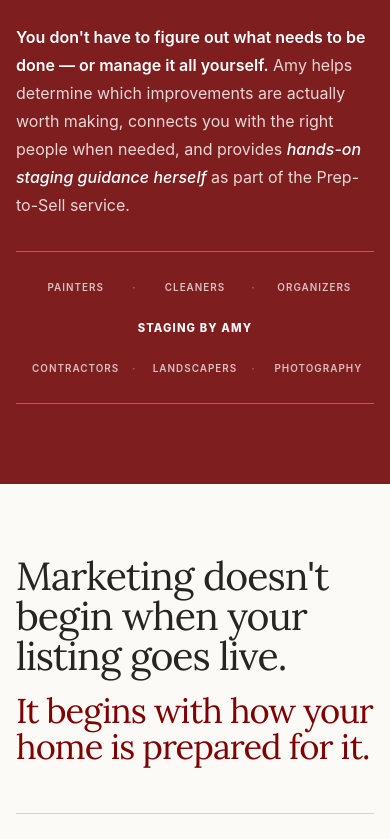
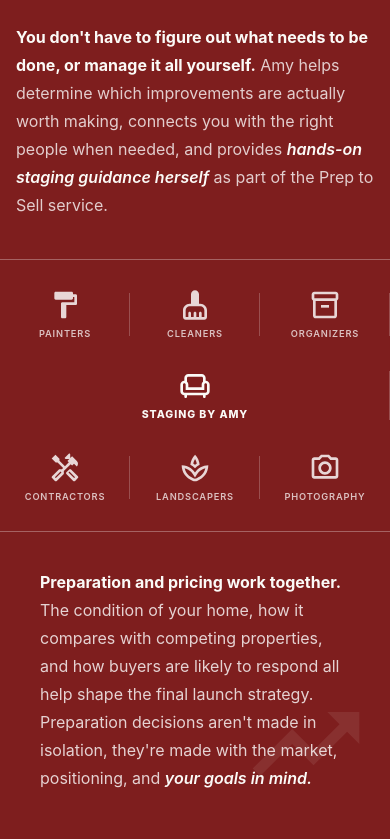
Before and after one commit to splante1060-star/amyp-realtor-website, a React (Vite) app: page /prep-to-sell in a window 390 px wide. Shown: the part 6720-7559 px from the top of the page. Built offline with nearby package versions, Linux system fonts and the light colour scheme.

Commit message:
fix: combination of PrepContractorCoordination + PrepPricing, commented out PrepToMarket

```diff
--- a/src/components/prep-to-sell/PrepContractorCoordinationSection.tsx
+++ b/src/components/prep-to-sell/PrepContractorCoordinationSection.tsx
@@ -1,11 +1,42 @@
+import FormatPaintRoundedIcon from "@mui/icons-material/FormatPaintRounded";
+import CleaningServicesRoundedIcon from "@mui/icons-material/CleaningServicesRounded";
+import Inventory2OutlinedIcon from "@mui/icons-material/Inventory2Outlined";
+import ChairOutlinedIcon from "@mui/icons-material/ChairOutlined";
+import HandymanOutlinedIcon from "@mui/icons-material/HandymanOutlined";
+import SpaOutlinedIcon from "@mui/icons-material/SpaOutlined";
+import PhotoCameraOutlinedIcon from "@mui/icons-material/PhotoCameraOutlined";
+import TrendingUpRoundedIcon from "@mui/icons-material/TrendingUp";
+
 const prepPartners = [
-  "Painters",
-  "Cleaners",
-  "Organizers",
-  "Staging by Amy",
-  "Contractors",
-  "Landscapers",
-  "Photography",
+  {
+    label: "Painters",
+    icon: FormatPaintRoundedIcon,
+  },
+  {
+    label: "Cleaners",
+    icon: CleaningServicesRoundedIcon,
+  },
+  {
+    label: "Organizers",
+    icon: Inventory2OutlinedIcon,
+  },
+  {
+    label: "Staging by Amy",
+    icon: ChairOutlinedIcon,
+    featured: true,
+  },
+  {
+    label: "Contractors",
+    icon: HandymanOutlinedIcon,
+  },
+  {
+    label: "Landscapers",
+    icon: SpaOutlinedIcon,
+  },
+  {
+    label: "Photography",
+    icon: PhotoCameraOutlinedIcon,
+  },
 ];
 
 export default function PrepContractorCoordinationSection() {
@@ -23,13 +54,13 @@ export default function PrepContractorCoordinationSection() {
             <br />
             <br />
             <strong>
-              You don't have to figure out what needs to be done — or manage it
+              You don't have to figure out what needs to be done, or manage it
               all yourself.
             </strong>{" "}
             Amy helps determine which improvements are actually worth making,
             connects you with the right people when needed, and provides{" "}
-            <em>hands-on staging guidance herself</em> as part of the
-            Prep-to-Sell service.
+            <em>hands-on staging guidance herself</em> as part of the Prep to
+            Sell service.
           </p>
         </div>
 
@@ -37,9 +68,30 @@ export default function PrepContractorCoordinationSection() {
           className="prep-coordination-services"
           aria-label="Prep to Sell services and professionals"
         >
-          {prepPartners.map((partner) => (
-            <span key={partner}>{partner}</span>
+          {prepPartners.map(({ label, icon: Icon, featured }) => (
+            <div
+              key={label}
+              className={`prep-coordination-service ${
+                featured ? "prep-coordination-service--featured" : ""
+              }`}
+            >
+              <Icon />
+
+              <span>{label}</span>
+            </div>
           ))}
+        </div>
+
+        <div className="prep-coordination-strategy">
+          <TrendingUpRoundedIcon className="prep-coordination-strategy-icon" />
+
+          <p>
+            <strong>Preparation and pricing work together.</strong> The
+            condition of your home, how it compares with competing properties,
+            and how buyers are likely to respond all help shape the final launch
+            strategy. Preparation decisions aren't made in isolation, they're
+            made with the market, positioning, and <em>your goals in mind.</em>
+          </p>
         </div>
       </div>
     </section>
--- a/src/pages/PrepToSellPage.tsx
+++ b/src/pages/PrepToSellPage.tsx
@@ -5,8 +5,7 @@ import PrepPhilosophySection from "../components/prep-to-sell/PrepPhilosophySect
 import PrepBeforeAfterSection from "../components/prep-to-sell/PrepBeforeAfterSection";
 import PrepWhatToDoSection from "../components/prep-to-sell/PrepWhatToDoSection";
 import PrepContractorCoordinationSection from "../components/prep-to-sell/PrepContractorCoordinationSection";
-import PrepToMarketSection from "../components/prep-to-sell/PrepToMarketSection";
-import PrepPricingSection from "../components/prep-to-sell/PrepPricingSection";
+// import PrepToMarketSection from "../components/prep-to-sell/PrepToMarketSection";
 import PrepTestimonialSection from "../components/prep-to-sell/PrepTestimonialSection";
 
 export default function PrepToSellPage() {
@@ -17,8 +16,7 @@ export default function PrepToSellPage() {
       <PrepBeforeAfterSection />
       <PrepWhatToDoSection />
       <PrepContractorCoordinationSection />
-      <PrepToMarketSection />
-      <PrepPricingSection />
+      {/* <PrepToMarketSection /> */}
       <PrepTestimonialSection />
     </div>
   );
--- a/src/styles/prep-to-sell.css
+++ b/src/styles/prep-to-sell.css
@@ -411,24 +411,23 @@
 }
 
 /* ========= CONTRACTOR COORDINATION ========= */
+
 .prep-coordination-section {
-  padding: 5rem 0 4rem;
+  padding: 6.5rem 0;
 
   background: var(--color-section-red);
   color: var(--color-background);
 }
 
 .prep-coordination-container {
+  max-width: var(--container-width);
+}
+
+.prep-coordination-content {
   display: grid;
-  grid-template-columns: minmax(0, 1fr) minmax(340px, 0.85fr);
-  column-gap: clamp(4rem, 7vw, 7rem);
-  row-gap: 4.5rem;
-
+  grid-template-columns: 1fr 0.9fr;
+  gap: 7rem;
   align-items: center;
-}
-
-.prep-coordination-content {
-  display: contents;
 }
 
 .prep-coordination-content h2 {
@@ -436,83 +435,141 @@
   margin: 0;
 
   font-family: var(--font-heading);
-  font-size: clamp(3.25rem, 4.5vw, 4.75rem);
-  font-weight: 400;
-  line-height: 1.02;
+  font-size: clamp(3.4rem, 4.8vw, 5.3rem);
+  font-weight: 400;
+  line-height: 0.98;
   letter-spacing: -0.025em;
 
   color: var(--color-background);
 }
 
 .prep-coordination-content > p {
-  max-width: 500px;
-  margin: 0;
-  padding-top: 0;
-
-  font-family: var(--font-body);
-  font-size: 1.05rem;
+  max-width: 620px;
+  margin: 0;
+
+  font-family: var(--font-body);
+  font-size: 1rem;
   line-height: 1.8;
 
-  color: rgba(255, 255, 255, 0.82);
+  color: rgba(255, 255, 255, 0.78);
 }
 
 .prep-coordination-content strong {
-  color: #fff;
+  font-weight: 700;
+  color: var(--color-background);
+}
+
+.prep-coordination-content em {
+  font-family: var(--font-body);
+  font-style: italic;
   font-weight: 600;
-}
-
-.prep-coordination-content em {
-  color: #fff;
-  font-family: inherit;
-  font-size: inherit;
-  font-weight: 500;
-  font-style: italic;
+
+  color: var(--color-background);
 }
 
 .prep-coordination-services {
-  grid-column: 1 / -1;
-
-  display: flex;
-  justify-content: center;
-  align-items: center;
-  flex-wrap: nowrap;
-
-  gap: 2rem;
+  display: grid;
+  grid-template-columns: repeat(7, minmax(0, 1fr));
+
+  margin-top: 4rem;
 
   border-top: 1px solid rgba(255, 255, 255, 0.3);
   border-bottom: 1px solid rgba(255, 255, 255, 0.3);
 }
 
-.prep-coordination-services span {
+.prep-coordination-service {
   position: relative;
 
-  padding: 1.5rem 2rem 1.5rem 0;
-
-  font-family: var(--font-body);
-  font-size: 0.78rem;
+  display: flex;
+  flex-direction: column;
+  align-items: center;
+  justify-content: center;
+  gap: 0.85rem;
+
+  min-width: 0;
+  padding: 1.8rem 0.75rem;
+
+  text-align: center;
+}
+
+.prep-coordination-service:not(:last-child)::after {
+  content: "";
+
+  position: absolute;
+  top: 22%;
+  right: 0;
+  bottom: 22%;
+
+  width: 1px;
+
+  background: rgba(255, 255, 255, 0.22);
+}
+
+.prep-coordination-service svg {
+  width: 2rem;
+  height: 2rem;
+
+  color: rgba(255, 255, 255, 0.82);
+}
+
+.prep-coordination-service span {
+  font-family: var(--font-body);
+  font-size: 0.7rem;
   font-weight: 600;
-  line-height: 1;
-  letter-spacing: 0.1em;
+  line-height: 1.25;
+  letter-spacing: 0.09em;
   text-transform: uppercase;
 
   color: rgba(255, 255, 255, 0.72);
 }
 
-.prep-coordination-services span:not(:last-child)::after {
-  content: "·";
-
-  position: absolute;
-  right: 0;
-
-  color: rgba(255, 255, 255, 0.4);
-}
-
-.prep-coordination-services span:last-child {
-  padding-right: 0;
-}
-
-.prep-coordination-services span:nth-child(4) {
+.prep-coordination-service--featured svg {
+  color: var(--color-background);
+}
+
+.prep-coordination-service--featured span {
   font-weight: 800;
+  color: var(--color-background);
+}
+
+.prep-coordination-strategy {
+  display: flex;
+  align-items: center;
+  gap: 2.5rem;
+
+  padding-top: 2.75rem;
+}
+
+.prep-coordination-strategy-icon {
+  flex: 0 0 auto;
+
+  width: 4.75rem !important;
+  height: 4.75rem !important;
+
+  color: rgba(238, 213, 163, 0.8);
+}
+
+.prep-coordination-strategy p {
+  max-width: 900px;
+  margin: 0;
+
+  font-family: var(--font-body);
+  font-size: 1.05rem;
+  line-height: 1.75;
+
+  color: rgba(255, 255, 255, 0.8);
+}
+
+.prep-coordination-strategy strong {
+  font-weight: 700;
+  color: var(--color-background);
+}
+
+.prep-coordination-strategy em {
+  font-family: var(--font-body);
+  font-style: italic;
+  font-weight: 600;
+
   color: var(--color-background);
 }
 
@@ -626,88 +683,6 @@
 .prep-to-market-copy strong {
   font-weight: 700;
   color: var(--color-text);
-}
-
-/* ========= PREP + PRICING ========= */
-.prep-pricing-section {
-  padding: 5rem 0;
-  background: var(--color-section-red);
-}
-
-.prep-pricing-container {
-  position: relative;
-}
-
-.prep-pricing-rule {
-  width: 100%;
-  height: 1px;
-  margin: 0 0 3.5rem;
-
-  background: rgba(255, 255, 255, 0.3);
-}
-
-.prep-pricing-content {
-  max-width: 900px;
-}
-
-.prep-pricing-content h2 {
-  margin: 0;
-
-  font-family: var(--font-heading);
-  font-size: clamp(3.25rem, 4.5vw, 5rem);
-  font-weight: 400;
-  line-height: 1;
-  letter-spacing: -0.025em;
-
-  color: var(--color-background);
-}
-
-.prep-pricing-content h2 em {
-  font-family: inherit;
-  font-style: normal;
-  font-weight: inherit;
-
-  color: var(--color-background);
-}
-
-.prep-pricing-copy {
-  max-width: 750px;
-  margin-top: 2.5rem;
-}
-
-.prep-pricing-copy p {
-  margin: 0;
-
-  font-family: var(--font-body);
-  font-size: 1.08rem;
-  line-height: 1.8;
-
-  color: rgba(255, 255, 255, 0.78);
-}
-
-.prep-pricing-copy p + p {
-  margin-top: 1.25rem;
-}
-
-.prep-pricing-copy strong {
-  font-weight: 700;
-  color: #fff;
-}
-
-.prep-pricing-icon {
-  position: absolute;
-
-  top: 50%;
-  right: 2rem;
-
-  width: 11rem !important;
-  height: 11rem !important;
-
-  transform: translateY(-40%);
-
-  color: rgba(255, 255, 255, 0.08);
-
-  pointer-events: none;
 }
 
 /* ========= PREP TESTIMONIAL ========= */
@@ -1165,6 +1140,7 @@
   }
 
   /* ========= CONTRACTOR COORDINATION ========= */
+
   .prep-coordination-section {
     padding: 5rem 0;
   }
@@ -1179,12 +1155,14 @@
 
   .prep-coordination-content h2 {
     max-width: none;
+
     font-size: clamp(2.8rem, 12vw, 4rem);
     line-height: 1;
   }
 
   .prep-coordination-content > p {
     max-width: none;
+
     margin-top: 1.75rem;
     padding-top: 0;
 
@@ -1195,86 +1173,133 @@
   .prep-coordination-services {
     display: grid;
     grid-template-columns: repeat(3, minmax(0, 1fr));
-    justify-content: center;
     align-items: center;
 
     gap: 0;
 
-    margin-top: 2rem;
+    margin-top: 2.5rem;
     padding: 1rem 0;
+
+    width: 100vw;
+
+    margin-left: calc(50% - 50vw);
+    margin-right: calc(50% - 50vw);
 
     border-top: 1px solid rgba(255, 255, 255, 0.3);
     border-bottom: 1px solid rgba(255, 255, 255, 0.3);
   }
 
-  .prep-coordination-services span {
+  .prep-coordination-service {
     position: relative;
 
-    margin: 0;
-    padding: 0.8rem 0.5rem;
-
-    font-size: 0.62rem;
-    line-height: 1.25;
+    display: flex;
+    flex-direction: column;
+    align-items: center;
+    justify-content: center;
+    gap: 0.45rem;
+
+    min-width: 0;
+    margin: 0;
+    padding: 0.8rem 0.25rem;
+
     text-align: center;
+  }
+
+  .prep-coordination-service svg {
+    font-size: 1.4rem;
+
+    color: rgba(255, 255, 255, 0.82);
+  }
+
+  .prep-coordination-service span {
+    margin: 0;
+    padding: 0;
+
+    font-size: 0.58rem;
+    line-height: 1.2;
+    letter-spacing: 0.09em;
     white-space: nowrap;
 
     border: none;
   }
 
-  .prep-coordination-services span::after {
-    display: none;
-  }
-
-  .prep-coordination-services span:nth-child(1),
-  .prep-coordination-services span:nth-child(2),
-  .prep-coordination-services span:nth-child(3) {
+  .prep-coordination-service:nth-child(1),
+  .prep-coordination-service:nth-child(2),
+  .prep-coordination-service:nth-child(3) {
     grid-row: 1;
   }
 
-  .prep-coordination-services span:nth-child(1)::after,
-  .prep-coordination-services span:nth-child(2)::after {
-    content: "·";
-    display: block;
-
-    position: absolute;
-    top: 50%;
-    right: -1px;
-
-    transform: translateY(-50%);
-
-    color: rgba(255, 255, 255, 0.4);
-  }
-
-  .prep-coordination-services span:nth-child(4) {
+  .prep-coordination-service:nth-child(4) {
     grid-column: 1 / -1;
     grid-row: 2;
 
-    padding: 0.9rem 0;
-
-    font-size: 0.7rem;
+    padding: 1.1rem 0;
+  }
+
+  .prep-coordination-service:nth-child(4) svg {
+    font-size: 1.55rem;
+    color: var(--color-background);
+  }
+
+  .prep-coordination-service:nth-child(4) span {
+    font-size: 0.66rem;
     font-weight: 800;
 
     color: var(--color-background);
   }
 
-  .prep-coordination-services span:nth-child(5),
-  .prep-coordination-services span:nth-child(6),
-  .prep-coordination-services span:nth-child(7) {
+  .prep-coordination-service:nth-child(5),
+  .prep-coordination-service:nth-child(6),
+  .prep-coordination-service:nth-child(7) {
     grid-row: 3;
   }
 
-  .prep-coordination-services span:nth-child(5)::after,
-  .prep-coordination-services span:nth-child(6)::after {
-    content: "·";
-    display: block;
-
+  .prep-coordination-strategy {
+    position: relative;
+    overflow: hidden;
+
+    margin-top: 0;
+    padding: 2.25rem 1.5rem 1.25rem;
+  }
+
+  .prep-coordination-strategy p {
+    position: relative;
+    z-index: 1;
+
+    max-width: none;
+    margin: 0;
+
+    font-size: 1rem;
+    line-height: 1.75;
+
+    color: rgba(255, 255, 255, 0.8);
+  }
+
+  .prep-coordination-strategy p strong {
+    font-weight: 700;
+    color: var(--color-background);
+  }
+
+  .prep-coordination-strategy p em {
+    font-weight: 600;
+    color: var(--color-background);
+  }
+
+  .prep-coordination-strategy-icon {
     position: absolute;
-    top: 50%;
-    right: -1px;
-
-    transform: translateY(-50%);
-
-    color: rgba(255, 255, 255, 0.4);
+    z-index: 0;
+
+    right: 0.25rem;
+    bottom: 0.25rem;
+
+    width: 8rem !important;
+    height: 8rem !important;
+
+    opacity: 0.08;
+
+    color: var(--color-background);
+
+    pointer-events: none;
   }
 
   /* ========= PREP TO MARKET ========= */
@@ -1386,38 +1411,6 @@
     color: var(--color-text);
   }
 
-  /* ========= PREP + PRICING ========= */
-  .prep-pricing-section {
-    padding: 4rem 0;
-  }
-
-  .prep-pricing-rule {
-    margin-bottom: 2.75rem;
-  }
-
-  .prep-pricing-content {
-    max-width: none;
-  }
-
-  .prep-pricing-content h2 {
-    font-size: clamp(2.7rem, 11vw, 3.6rem);
-    line-height: 1;
-  }
-
-  .prep-pricing-copy {
-    max-width: none;
-    margin-top: 2rem;
-  }
-
-  .prep-pricing-copy p {
-    font-size: 1rem;
-    line-height: 1.75;
-  }
-
-  .prep-pricing-copy p + p {
-    margin-top: 1.25rem;
-  }
-
   /* ========= PREP TESTIMONIAL ========= */
   .prep-testimonial-section {
     padding: 5rem 0;
```
Also changed, not shown: src/components/prep-to-sell/PrepPricingSection.tsx (deleted, +0 -34 lines). Lines whose indentation alone changed are shown as unchanged.
